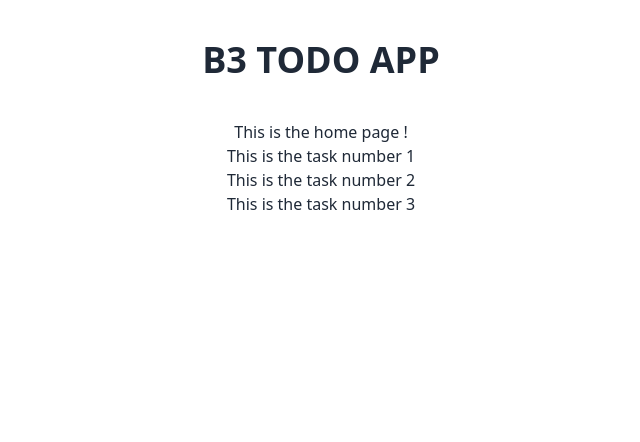
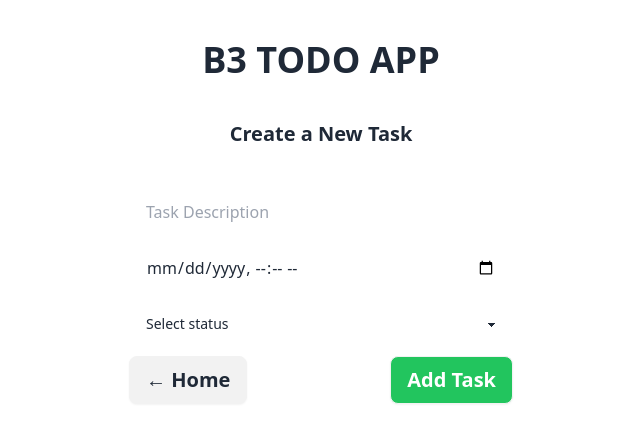
Before and after one commit to GWartelle/b3-todo-2024, a Vue app in the folder client/: page /add-task in a window 1280 px wide. Shown: the top 442 px of the page, without its empty margins (319-959 px from the left). Built offline with nearby package versions, Linux system fonts and the light colour scheme.

Commit message:
Create add and visualize task features

```diff
--- a/client/package.json
+++ b/client/package.json
@@ -9,7 +9,8 @@
     "preview": "vite preview"
   },
   "dependencies": {
-    "vue": "^3.5.10"
+    "vue": "^3.5.10",
+    "vue-router": "^4.4.5"
   },
   "devDependencies": {
     "@vitejs/plugin-vue": "^5.1.4",
--- a/client/src/App.vue
+++ b/client/src/App.vue
@@ -1,8 +1,10 @@
 <script setup>
-import HomeView from "./views/HomeView.vue";
+import { RouterView } from "vue-router";
 </script>
 
 <template>
-  <h1 class="text-center font-bold text-4xl p-10">B3 TODO APP</h1>
-  <HomeView />
+  <div class="flex flex-col items-center">
+    <h1 class="text-center font-bold text-4xl p-10">B3 TODO APP</h1>
+    <RouterView />
+  </div>
 </template>
--- a/client/src/components/Task.vue
+++ /dev/null
@@ -1,9 +0,0 @@
-<script setup>
-defineProps({
-  index: Number,
-});
-</script>
-
-<template>
-  <div>This is the task number {{ index }}</div>
-</template>
--- a/client/src/components/Tasks.vue
+++ b/client/src/components/Tasks.vue
@@ -1,9 +1,61 @@
 <script setup>
-import Task from "./Task.vue";
+import { ref, onMounted } from "vue";
+import { RouterLink } from "vue-router";
 
-const list = [1, 2, 3];
+const tasks = ref([]);
+
+const loadTasksFromSession = () => {
+  const savedTasks = sessionStorage.getItem("tasks");
+  if (savedTasks) {
+    tasks.value = JSON.parse(savedTasks);
+  }
+};
+
+const formatDate = (date) => {
+  return new Date(date).toLocaleString();
+};
+
+onMounted(() => {
+  loadTasksFromSession();
+});
 </script>
 
 <template>
-  <Task v-for="i in list" :index="i" class="text-center" />
+  <div class="flex flex-col items-center gap-10">
+    <div class="flex justify-between items-center w-full">
+      <h2 class="font-bold text-xl">Task list</h2>
+      <RouterLink to="/add-task">
+        <button class="btn bg-green-500 text-white font-bold text-xl">
+          Add task
+        </button>
+      </RouterLink>
+    </div>
+    <div v-if="tasks.length" class="overflow-x-auto">
+      <table class="table">
+        <thead>
+          <tr>
+            <th>#</th>
+            <th>Task</th>
+            <th>Due Date</th>
+            <th>Status</th>
+            <th></th>
+          </tr>
+        </thead>
+        <tbody>
+          <tr v-for="(task, index) in tasks" :key="index">
+            <td>{{ index + 1 }}</td>
+            <td>{{ task.description }}</td>
+            <td>{{ formatDate(task.dueDate) }}</td>
+            <td>{{ task.status }}</td>
+            <td>
+              <button class="btn btn-sm">...</button>
+              <button class="btn btn-sm bg-red-500 text-white">X</button>
+            </td>
+          </tr>
+        </tbody>
+      </table>
+    </div>
+
+    <p v-else>No tasks yet</p>
+  </div>
 </template>
--- /dev/null
+++ b/client/src/router/index.js
@@ -0,0 +1,21 @@
+import { createRouter, createWebHistory } from "vue-router";
+import HomeView from "../views/HomeView.vue";
+import CreateTask from "../views/CreateTask.vue";
+
+const router = createRouter({
+  history: createWebHistory(),
+  routes: [
+    {
+      path: "/",
+      name: "home",
+      component: HomeView,
+    },
+    {
+      path: "/add-task",
+      name: "add-task",
+      component: CreateTask,
+    },
+  ],
+});
+
+export default router;
--- /dev/null
+++ b/client/src/views/CreateTask.vue
@@ -0,0 +1,87 @@
+<script setup>
+import { ref } from "vue";
+import { useRouter } from "vue-router";
+
+const newTask = ref("");
+const dueDate = ref("");
+const taskStatus = ref("");
+const router = useRouter();
+
+const handleSubmit = () => {
+  if (newTask.value.trim() === "") {
+    alert("Task description is required!");
+    return;
+  }
+
+  if (!dueDate.value) {
+    alert("Due date is required!");
+    return;
+  }
+
+  if (!taskStatus.value) {
+    alert("Task status is required!");
+    return;
+  }
+
+  const savedTasks = sessionStorage.getItem("tasks");
+  let tasks = savedTasks ? JSON.parse(savedTasks) : [];
+
+  tasks.push({
+    description: newTask.value,
+    dueDate: dueDate.value,
+    status: taskStatus.value,
+  });
+
+  sessionStorage.setItem("tasks", JSON.stringify(tasks));
+
+  newTask.value = "";
+  dueDate.value = "";
+  taskStatus.value = "";
+
+  router.push("/");
+};
+</script>
+
+<template>
+  <form
+    @submit.prevent="handleSubmit"
+    class="flex flex-col gap-10 items-center"
+  >
+    <h2 class="font-bold text-xl">Create a New Task</h2>
+
+    <div class="flex flex-col items-center w-96 gap-2">
+      <input
+        v-model="newTask"
+        type="text"
+        class="input w-full"
+        placeholder="Task Description"
+      />
+
+      <input
+        v-model="dueDate"
+        type="datetime-local"
+        class="input w-full"
+        placeholder="Due Date"
+      />
+
+      <select v-model="taskStatus" class="select w-full max-w-sm">
+        <option disabled value="">Select status</option>
+        <option>To Do</option>
+        <option>In Progress</option>
+        <option>Completed</option>
+      </select>
+
+      <div class="flex justify-between w-full">
+        <RouterLink to="/">
+          <button type="button" class="btn font-bold text-xl">← Home</button>
+        </RouterLink>
+        <button
+          type="submit"
+          class="btn bg-green-500 text-white font-bold text-xl"
+        >
+          Add Task
+        </button>
+      </div>
+    </div>
+  </form>
+</template>
--- a/client/src/views/HomeView.vue
+++ b/client/src/views/HomeView.vue
@@ -3,6 +3,5 @@ import Tasks from "../components/Tasks.vue";
 </script>
 
 <template>
-  <h1 class="text-center">This is the home page !</h1>
   <Tasks />
 </template>
```
Also changed, not shown: client/src/main.js (+5 -4 lines), 1 other file (tests, documents, lock files or other folders).
